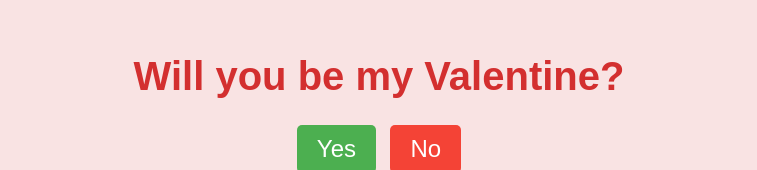
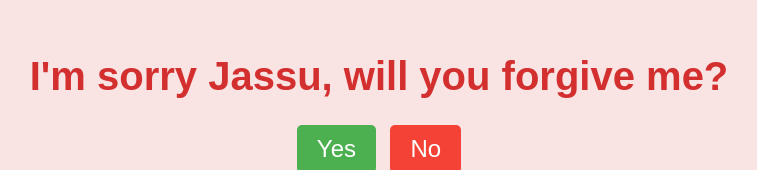
Before and after one commit to jassujjj/Sorry, a plain HTML site: page index.html in a window 1280 px wide. Shown: the part 138-308 px from the top of the page, without its empty margins (261-1018 px from the left). Drawn offline with Linux system fonts and the light colour scheme; no server answers.

Commit message:
Update index.html

```diff
--- a/index.html
+++ b/index.html
@@ -3,12 +3,12 @@
 <head>
     <meta charset="UTF-8">
     <meta name="viewport" content="width=device-width, initial-scale=1.0">
-    <title>Will You Be My Valentine?</title>
+    <title>Im sorry Jassu</title>
     <link rel="stylesheet" href="styles.css">
 </head>
 <body>
     <div class="container">
-        <h1>Will you be my Valentine?</h1>
+        <h1>I'm sorry Jassu, will you forgive me?</h1>
         <div class="buttons">
             <button class="yes-button" onclick="handleYesClick()">Yes</button>
             <button class="no-button" onclick="handleNoClick()">No</button>
```
